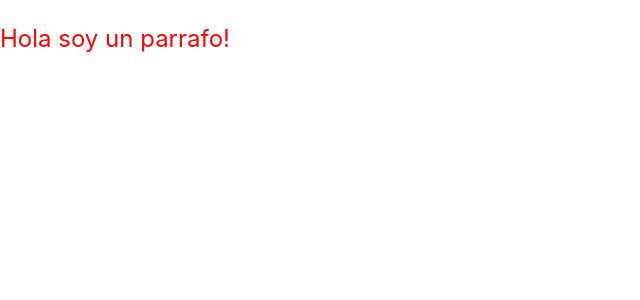
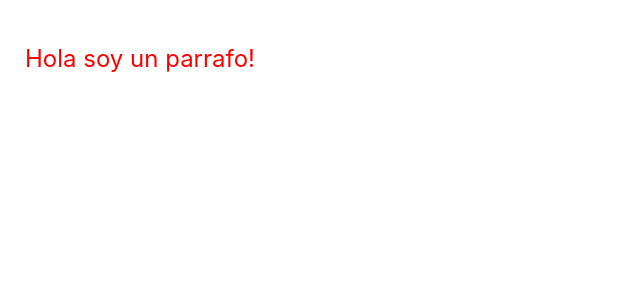
Before and after one commit to adrian1426/ReactJS_Styled-Components, a React (Create React App) app: page / in a window 1280 px wide. Shown: the top 300 px of the page, without its empty margins (0-640 px from the left). Built offline with nearby package versions, Linux system fonts and the light colour scheme.

Commit message:
Composición de componentes - styled components

```diff
--- a/src/App.js
+++ b/src/App.js
@@ -5,11 +5,15 @@ const P = styled.p`
   color:red
 `;
 
+const Content = styled.div`
+  padding: 20px 25px;
+`;
+
 function App() {
   return (
-    <div>
+    <Content>
       <P>Hola soy un parrafo!</P>
-    </div>
+    </Content>
   );
 }
 
```
